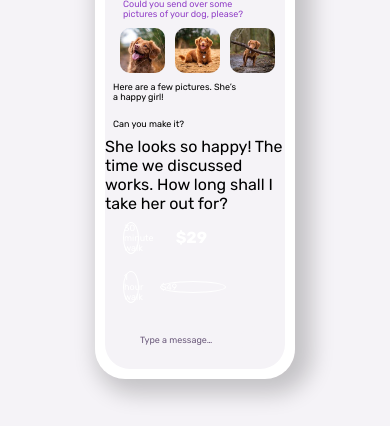
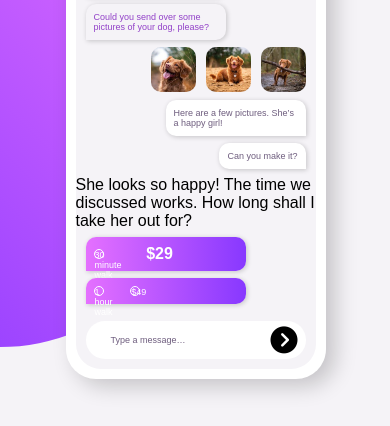
Before and after one commit to Glenda9031/Chat_App_CSS_Illustration, a plain HTML site: page index.html in a window 390 px wide. Shown: the part 153-579 px from the top of the page. Drawn offline with Linux system fonts and the light colour scheme.

Commit message:
Update style.css

```diff
--- a/css/style.css
+++ b/css/style.css
@@ -1,56 +1,41 @@
-@import url('https://fonts.googleapis.com/css2?family=Rubik:wght@400;500;700&display=swap');
+:root {
+    /*COLORS*/
+    /*primary*/
+    --pale-violet: hsl(276, 100%, 81%);
+    --moderate-violet: hsl(276, 55%, 52%);
+    --dark-desaturated: hsl(271, 15%, 43%);
+    --greyish-blue: hsl(206, 6%, 79%);
+    --verydark-violet: hsl(271, 36%, 24%);
+    --darkgrey-violet: hsl(270, 7%, 64%);
+    /*GRADIENTS*/
+    --light-magenta: hsl(293, 100%, 63%);
+    --light-violet: hsl(264, 100%, 61%);
+    /*secondary*/
+    --white-brand: hsl(0, 0%, 100%);
+    --light-violet: hsl(264, 100%, 61%);
+    --light-greyviolet: hsl(270, 20%, 96%);
+    --light-magenta: hsl(289, 100%, 72%);
+    /*TYPOGRAPHY*/
+    --font-size-primary: 16px;
+    --font-family: 'Rubik', sans-serif;
+    /*BREAKPOINTS*/
+    --mobile-width: 375px;
+    --desktop-width: 1440px;
+    /*BORDERS*/
+    --outside-border-radius: 30px;
+    --inside-border-radius: 25px;
+    /*QUICK CUSTOM*/
+    --app-background: hsl(270, 20%, 96%);
 
-* {
-    box-sizing: border-box;
 }
 
-:root {
 
-    /*  colors - primary  */
-
-    --pale-violet: hsl(276, 100%, 81%);
-    --moderate-violet: hsl(276, 55%, 52%);
-    --desaturated-dark-violet: hsl(271, 15%, 43%);
-    --grayish-blue: hsl(206, 6%, 79%);
-    --very-dark-desaturated-violet: hsl(271, 36%, 24%);
-    --dark-grayish-violet: hsl(270, 7%, 64%);
-
-    /*  Gradients  */
-
-    --light-magenta: hsl(293, 100%, 63%);
-    --light-violet: hsl(264, 100%, 61%);
-
-    /*  Secondary  */
-
-    --white: hsl(0, 0%, 100%);
-    --off-black: rgba(0, 0, 0,0.2);
-    --light-violet: hsl(264, 100%, 61%);
-    --light-grayish-violet: hsl(270, 20%, 96%);
-    --very-dark-desaturated-violet: hsl(271, 36%, 24%);
-    --very-light-magenta: hsl(289, 100%, 72%);
-
-    /* Typography */
-
-    --font-size-primary: 16px;
-    --font-family: 'Rubik', sans-serif;
-
-    /* Breakpoints */
-
-    --mobile-width: 375px;
-    --desktop-width: 1440px;
-
-    /* Borders */
-
-    --outside-border-radius: 30px;
-    --inside-border-radius: 25px;
-
-    /* Quick Custom */
-
-    --app-background: hsl(270, 20%, 96%);
+*{
+    box-sizing:border-box;
 }
 
 body {
-    background-color: var(--light-grayish-violet);
+    background-color: var(--light-greyviolet);
 }
 
 .container {
@@ -58,25 +43,25 @@ body {
     grid-template-rows: auto auto;
     gap: 2rem;
     padding-inline: 1rem;
-    width: var(--mobille-width);
+    width: var(--mobile-width);
     margin-inline: auto;
     margin-block: 2rem;
     justify-items: center;
     align-items: center;
 }
 
-
-/* Typography */
+/*TYPOGRAPHY*/
 
 h1, p, .phone-wrapper, .footer {
     font-family: 'Rubik', sans-serif;
 }
 
 p {
-    color: var(--desaturated-dark-violet);
+    color: var(--dark-desaturated);
 }
 
-/* Main Text */
+
+/*MAIN TEXT*/
 
 .main {
     min-width: 300px;
@@ -84,16 +69,18 @@ p {
     text-align: center;
 }
 
-/* Phone */
 
+
+/*PHONE */
 .phone-wrapper {
-    width: 200px;
+
+    width: 260px;
     height: 500px;
     border-radius: var(--outside-border-radius);
     padding: 10px;
-    background-color: var(--white);
-    -webkit-box-shadow: 9px 7px 22px 8px var(--off-black);
-    box-shadow: 9px 7px 22px 8px var(--off-black);
+    background-color: white;
+    -webkit-box-shadow: 9px 7px 22px 0px rgba(0,0,0,0.2);
+    box-shadow: 9px 7px 22px 0px rgba(0,0,0,0.2);
 }
 
 .phone-background {
@@ -110,22 +97,24 @@ p {
     z-index: -99;
     top: 0;
     left: -200px;
-    height: 500px;;
+    height: 500px;
     width: 400px;
-    background: linear-gradient(45deg, var(--light-violet), var(--light-magenta), 100%);
-    border: 0 0 500px 500px;
+    background: linear-gradient(45deg, var(--light-violet), var(--light-magenta) 100%);
+    border-radius: 0 0 500px 500px;
 }
 
-/* Purple Gradient */
 
+
+
+/*Purple Gradient Stuff*/
 .header-background {
     display: grid;
     grid-template-columns: auto;
-    color: var(--white);
+    color: white;
     height: 65px;
     border-radius: 20px 20px 8px 8px;
     align-items: start;
-    background: linear-gradient(90deg, var(--light-violet), var(--light-magenta), 100%);
+    background: linear-gradient(90deg, var(--light-violet), var(--light-magenta) 100%);
 }
 
 .header-wrapper {
@@ -138,8 +127,9 @@ p {
     align-items: center;
 }
 
+
 .fa-angle-left, .fa-ellipsis-v {
-    color: var(--white) !important;
+    color: white !important;
     display: block !important;
 }
 
@@ -147,12 +137,13 @@ p {
     display: grid;
     grid-template-rows: 1fr 1fr;
     gap: 6px;
-    padding: 0;
+    padding:0;
 }
 
 .header-title {
     font-size: 11px;
     line-height: 11px;
+
 }
 
 .subheader {
@@ -160,52 +151,56 @@ p {
     line-height: 8px;
     font-weight: 400;
     color: var(--pale-violet);
+
 }
 
 .avatar {
     height: 25px;
     width: 25px;
     border-radius: 50px;
-    border: solid 1px var(--white);
+    border: solid 1px white;
 }
 
-.bold {
-    font-weight: 700;
+.bold{
+    font-weight:700;
 }
 
-/* Chat */
+
+/*CHAT PART*/
 
 .chat {
     font-size: 9px;
     padding: 8px;
-    max-width: 140px;
-    min-width: 50px;
-    -webkit-box-shadow:: 1px 1px 5px 0px var(--off-black);
-    box-shadow:: 1px 1px 5px 0px var(--off-black);
+    max-width:140px;
+    min-width:50px;
+    -webkit-box-shadow: 1px 1px 5px 0px rgba(0,0,0,0.2);
+    box-shadow: 1px 1px 5px 0px rgba(0,0,0,0.2);
 }
 
-..chat-right {
-    color: var(--desaturated-dark-violet);
-    background-color:; var(--white);
+.chat-right {
+    color: var(--dark-desaturated);
+    background-color: white;
     border-radius: 10px 10px 0 10px;
-    margin-inline:: auto 10px;
+    margin-inline: auto 10px;
 }
+
 
 .chat-img {
     display: grid;
-    margin-inline: auto 10px;;
-    grid-template-columns: repeat(3, 45px);
+    margin-inline: auto 10px;
+    grid-template-columns: repeat(3,45px);
     gap: 10px;
     justify-content: end;
 }
 
-.chat-img img {
-    height: 45px;
-    border-radius: 10px;
+.chat-img img{
+    height:45px;
+    border-radius:10px;
 }
 
+
 .chat-left {
-    background-color: var(--light-grayish-violet);
+    background-color: var(--light-greyviolet);
     color: var(--moderate-violet);
     border-radius: 10px 10px 10px 0;
     margin-inline: 10px;
@@ -216,77 +211,84 @@ p {
     grid-template-columns: 16px 66px auto auto;
     align-items: center;
     max-width: 160px;
-    color: var(--white);
-    justify-content: space-between;
-    background: linear-gradient(90deg, var(--light-magenta) var(--light-violet), 100%);
+    color: white;
+    justify-content:space-between;
+    background: linear-gradient(90deg, var(--light-magenta), var(--light-violet) 100%);
 }
 
 .dot {
-    height:; 10px;
-    width:: 10px;
+    height: 10px;
+    width: 10px;
     background-color: transparent;
-    border: solid 1px var(--white);
+    border:solid 1px white;
     border-radius: 50%;
     display: inline-block;
 }
 
-.chat-price {
-    font-weight: 700;
+
+.chat-price{
+    font-weight:700;
     font-size: 1rem;
-    padding-left: 1rem;
+    padding-left:1rem;
 }
 
 .chat-field {
-    display: grid;
-    grid-template-columns: auto 10px;
-    align-items: center;
-    justify-content: space-between;
+    display:grid;
+    grid-template-columns:auto 10px;
+    align-items:center;
+    justify-content:space-between;
     font-size: 9px;
-    color: var(--light-grayish-violet);
-    background:: var(--white);
+    color: var(--light-greyviole);
+    background:white;
     border-radius: 19px;
     padding-block: 0.3rem;
     margin: 10px;
-    padding-inline: 25px;
+    padding-inline:25px;
 }
 
 .fa-solid fa-circle-chevron-right {
-    height: 25px;
+    height:25px;
 }
 
-/* Notch */
 
+
+/*NOTCH*/
 .header-background:before {
     display: block;
     content: "";
-    background-color: var(--white);
+    background-color: var(--white-brand);
     height: 18px;
-    margin: 0 auto;
+    margin: 0  auto;
     width: 130px;
     border-radius: 0 0 12px 12px;
     position: relative;
     top: 0;
 }
 
-/* Footer */
+
+
+/*FOOTER*/
 
 .footer {
-    display: fixed;
-    bottom: 0;
-    font-size: 0.8rem;
-    margin-top: 1rem;
+   display:fixed;
+   bottom:0;
+   font-size:0.8rem;
+   margin-top:1rem;
 }
 
+
 @media only screen and (min-width: 600px) {
+
+
     .container {
         display: grid;
-        width: 60%;
-        max-width: var(--desktop-width);
-        margin: auto;
+        width:60%;
+        max-width:var(--desktop-width);
+        margin:auto;
         grid-template-columns: auto auto;
         margin-block: 3rem;
         justify-items: center;
-        align-content: center;
+        align-content:center
     }
 
     .shape {
@@ -295,12 +297,11 @@ p {
         width: 450px;
     }
 
-    .description {
-        text-align: left;
+    .description{
+        text-align:left;
     }
 
-    /* Footer */
-
+    /*FOOTER*/
     .footer {
         position: absolute;
         bottom: 0;
@@ -309,3 +310,4 @@ p {
         width: 100%;
     }
 }
+Footer
```
